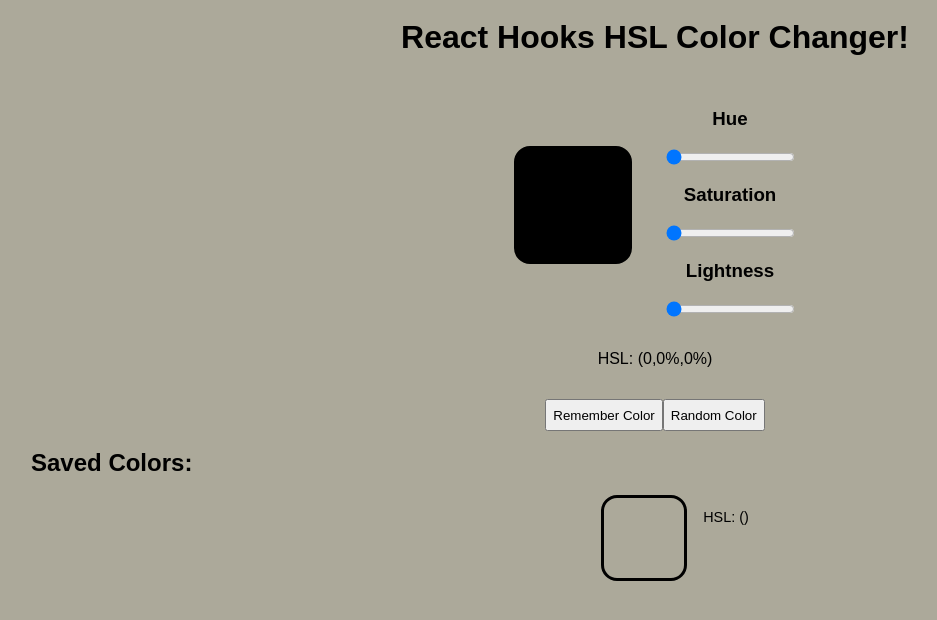
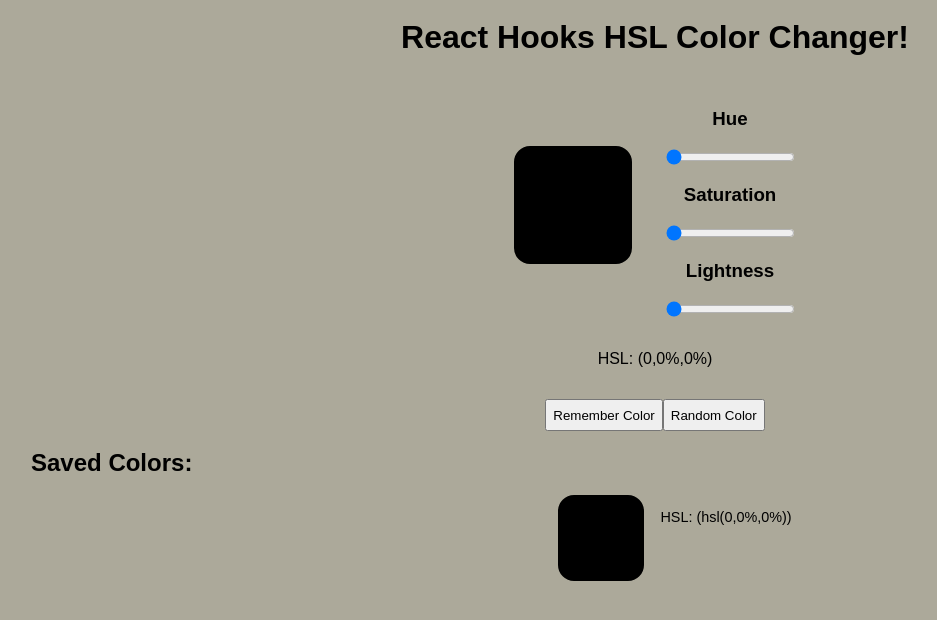
Before and after one commit to juanxsalazar/hsl-hooks, a React (Create React App) app: page / in a window 1280 px wide. Both pictures are taken after a click on the button "Remember Color". Shown: the top 620 px of the page, without its empty margins (1-938 px from the left). Built offline with nearby package versions, Linux system fonts and the light colour scheme.

Commit message:
remember color button works

```diff
--- a/src/components/HelloWorld.js
+++ b/src/components/HelloWorld.js
@@ -4,6 +4,11 @@ export default function HelloWorld (props) {
   const [hue, changeHue] = useState(0)
   const [saturation, changeSaturation] = useState(0)
   const [lightness, changeLightness] = useState(0)
+  const [save, savedColor] = useState ([])
+
+  const saveColor = () => {
+    savedColor(prevSave => prevSave.concat(`hsl(${hue},${saturation}%,${lightness}%)`))
+  }
 
    return <>
     <header>
@@ -29,17 +34,21 @@ export default function HelloWorld (props) {
     <p>HSL: ({hue},{saturation}%,{lightness}%) </p>
     </header>
     <section className="middle">
-    <button className="save-color">Remember Color</button>
+    <button className="save-color" onClick={() => saveColor()}>Remember Color</button>
     <button>Random Color</button>
     </section>
     <section className="saved-list">
     <h2>Saved Colors:</h2>
     <ul>
-      <li className="saved-color">
-      <section className="square">
-      </section>
-      <p className="small-font">HSL: () </p>
-      </li>
+      {save.map((color,i) => {
+        return (
+          <li key={i} className="saved-color">
+          <section className="square" style={{backgroundColor: `${color}`}}>
+          </section>
+          <p className="small-font">HSL: ({color}) </p>
+          </li>
+         )
+      })}
     </ul>
     </section>
      </>
```
